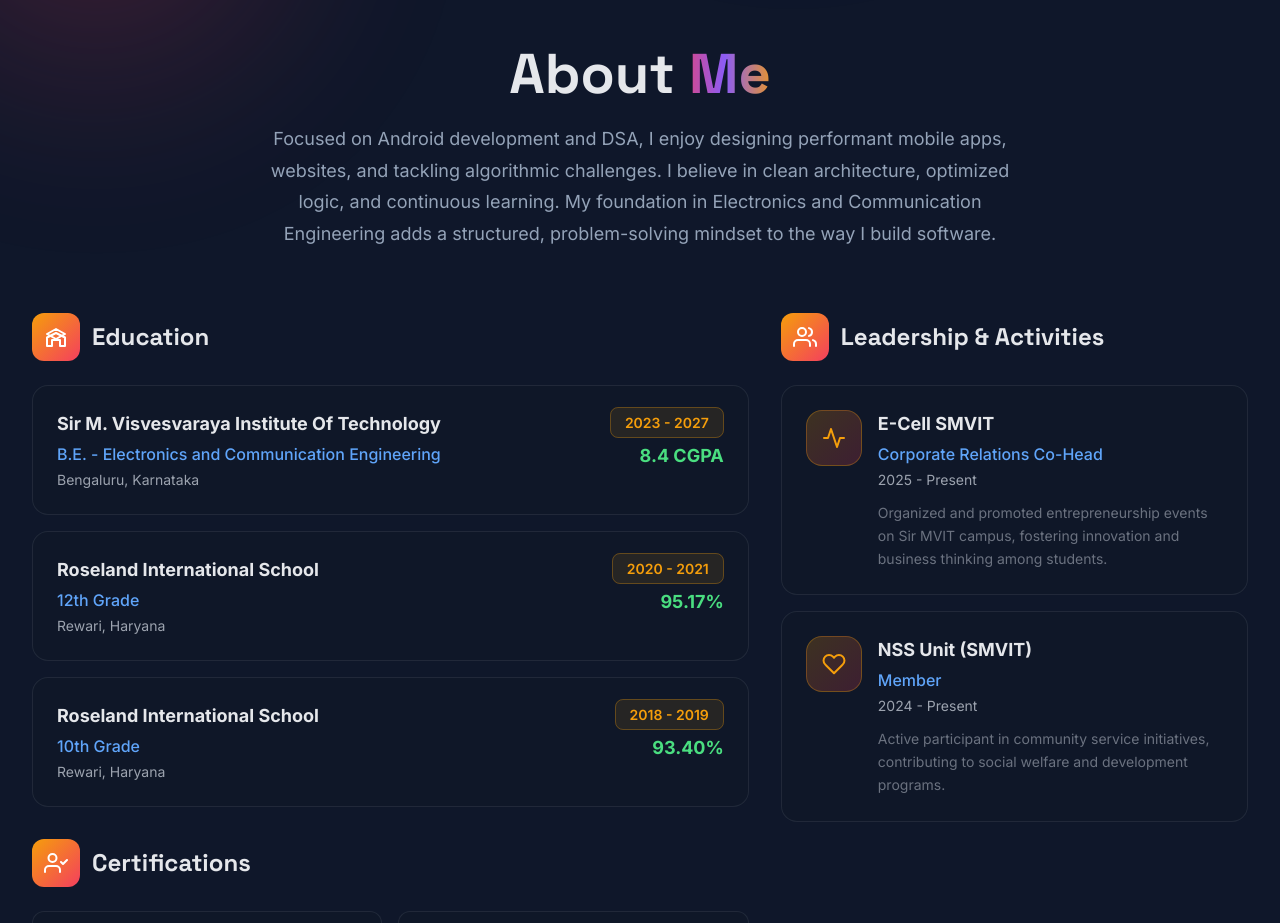
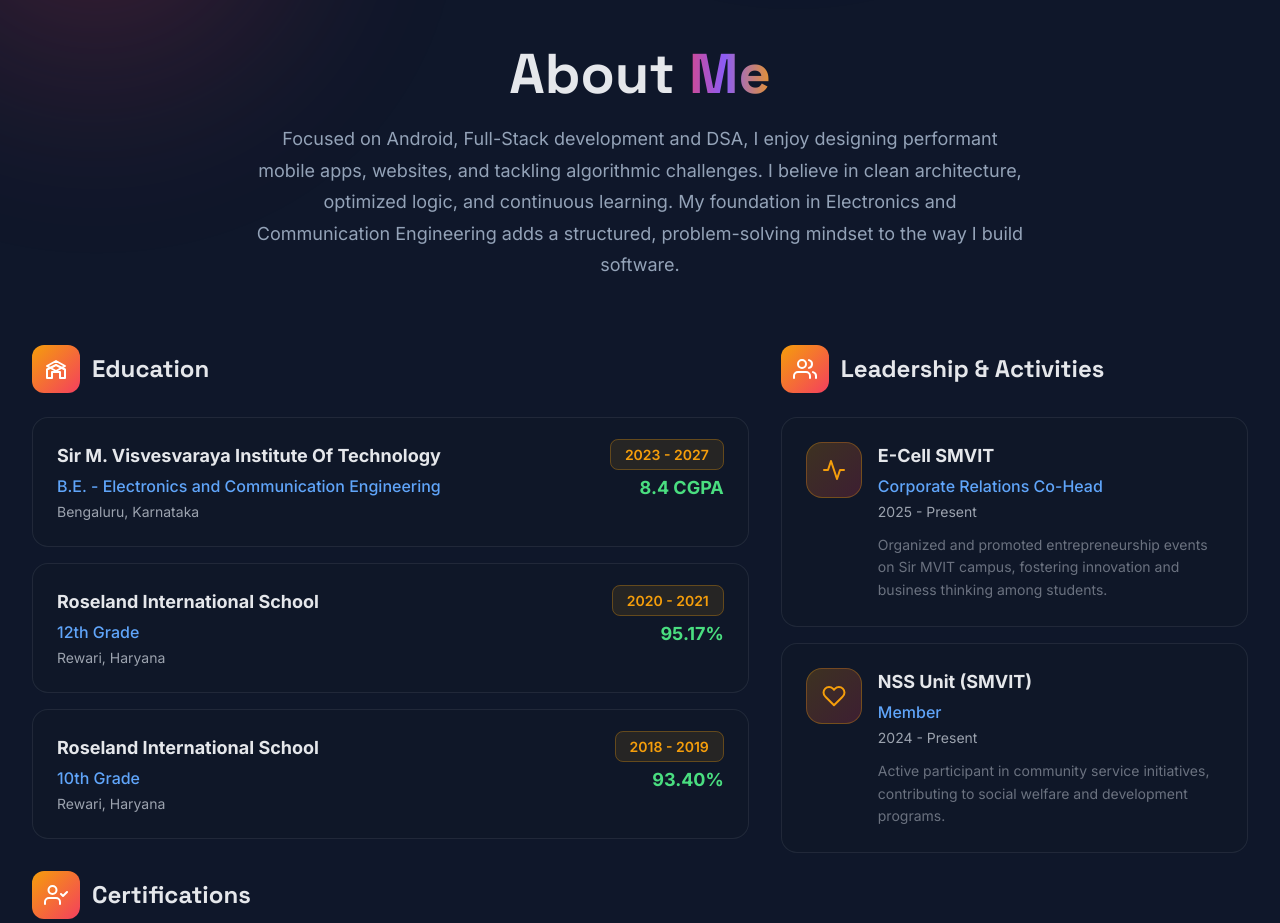
Before and after one commit to thakur-027/thakur-027.github.io, a React (Vite) app: page / in a window 1280 px wide. Shown: the part 840-1763 px from the top of the page. Built offline with nearby package versions, Linux system fonts and the light colour scheme.

Commit message:
Update About section

```diff
--- a/src/components/sections/About.jsx
+++ b/src/components/sections/About.jsx
@@ -11,7 +11,7 @@ export default function About() {
             About <span className="gradient-text-animated">Me</span>
           </h2>
           <p className="section-subtitle max-w-3xl mx-auto">
-            Focused on Android development and DSA, I enjoy designing performant mobile apps, websites, and
+            Focused on Android, Full-Stack development and DSA, I enjoy designing performant mobile apps, websites, and
             tackling algorithmic challenges. I believe in clean architecture, optimized logic, and continuous
             learning. My foundation in Electronics and Communication Engineering adds a structured,
             problem-solving mindset to the way I build software.
```
